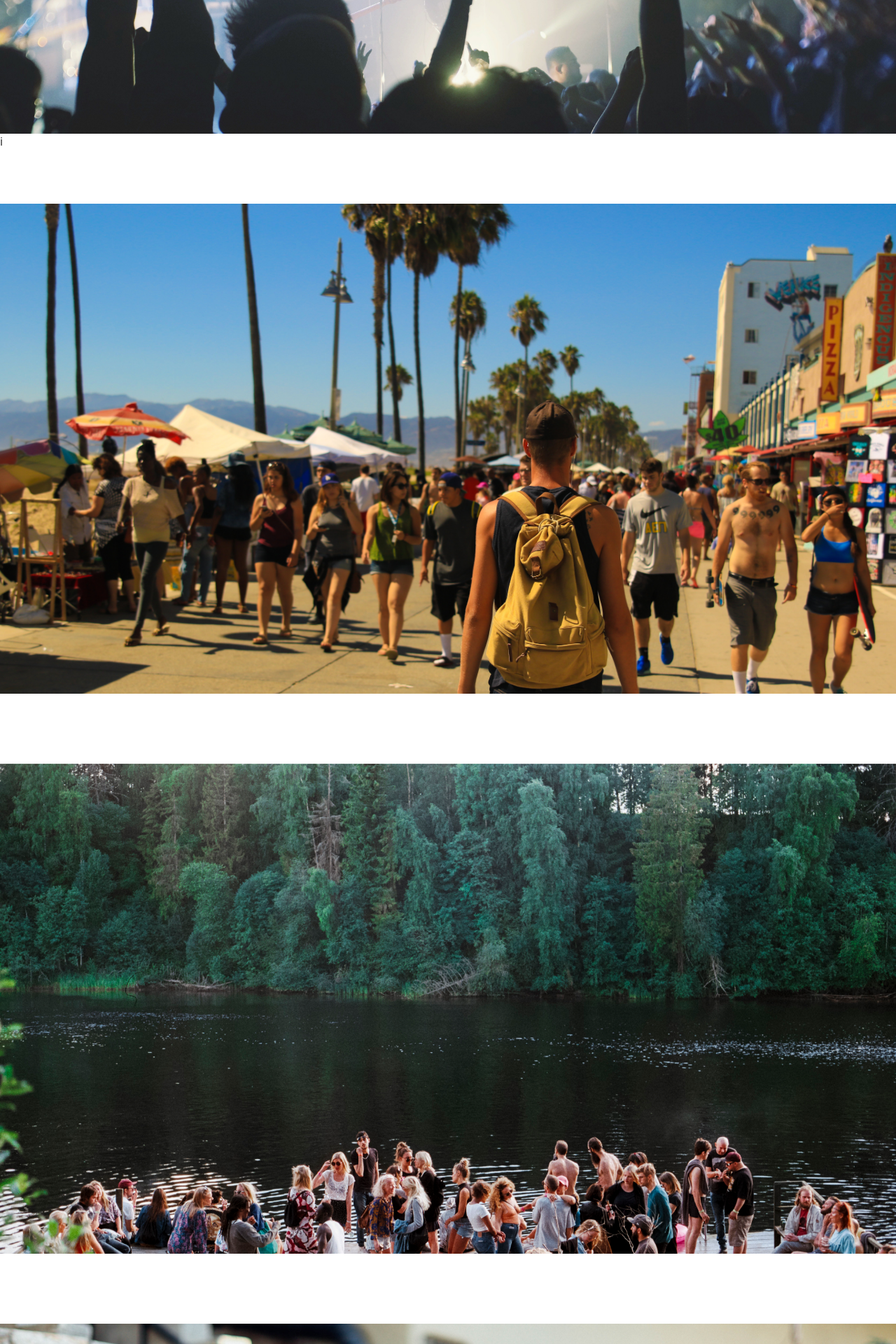
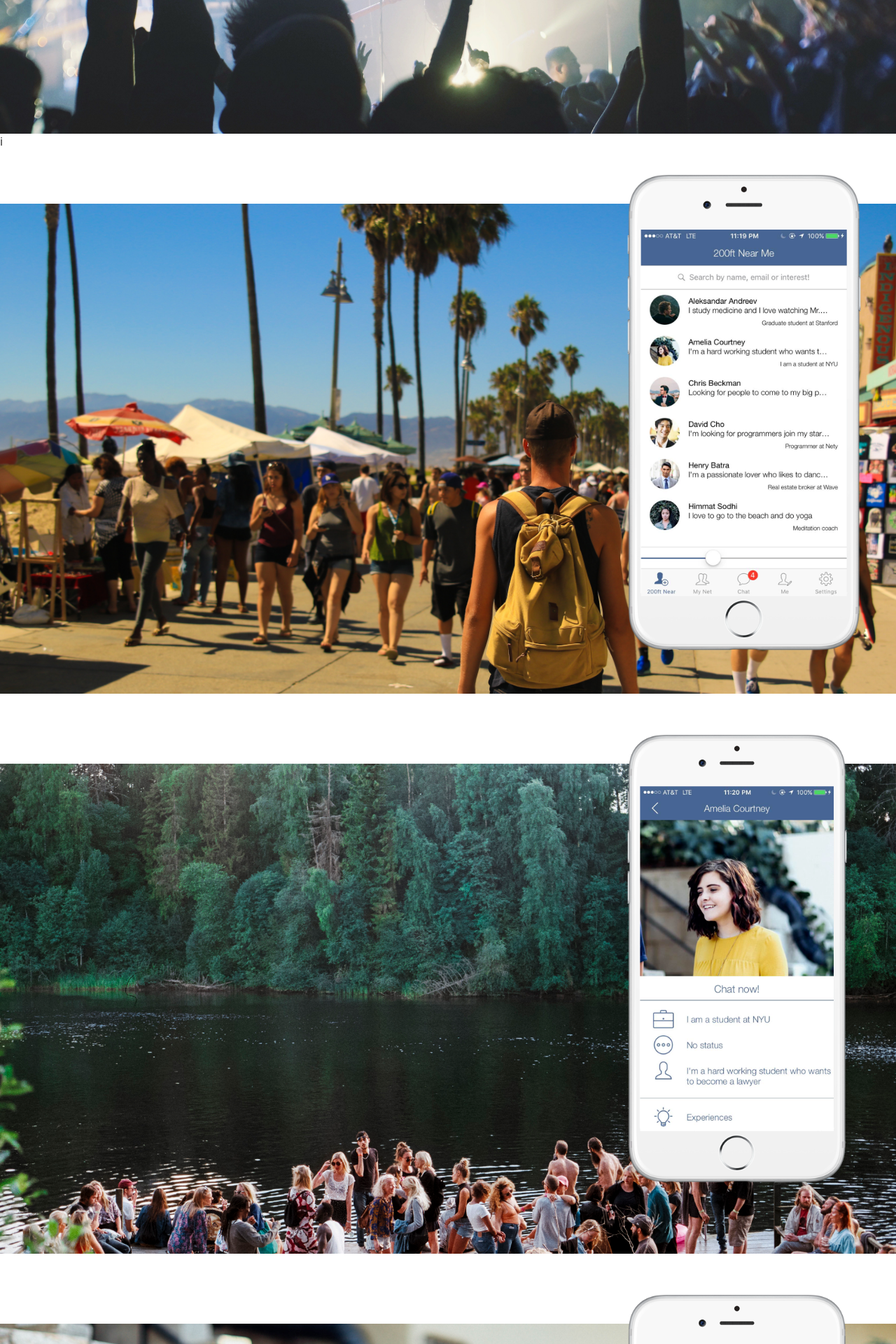
Before and after one commit to 0xluckyg/nety-landing-page-html-css-js, a PHP site: page / in a window 1280 px wide. Shown: the part 2209-4129 px from the top of the page at 70% size. Run offline with PHP 8.4, Linux system fonts and the light colour scheme; some libraries are stand-ins or nearby versions.

Commit message:
landing page finished

```diff
--- a/css/main.css
+++ b/css/main.css
@@ -64,7 +64,11 @@
 
 
 /* Slide 4 */
-#slide-4 .bcg {background-image:url('../img/backgroundImage4.jpg')}
+#slide-4 .bcg {
+    position: relative;
+    z-index: 0;
+    background-image:url('../img/backgroundImage4.jpg')
+}
 #slide-4 .hsContent {
     margin-left: -500px;
     top: auto;
@@ -86,6 +90,18 @@
     font-size: 100px;
     font-weight: 500;
 }
+#slide-4 .rightContainer {
+    float: right;
+    position: relative;
+    z-index: 1;
+
+    width: 30%;
+    height: 100%;
+}
+#slide-4 .firstIphoneImage {
+    height: 85%;
+    padding-top: 15%;
+}
 
 /* Slide 5 */
 #slide-5 .bcg {background-image:url('../img/backgroundImage5.jpg')}
@@ -103,6 +119,18 @@
     font-size: 100px;
     font-weight: 500;
 }
+#slide-5 .rightContainer {
+    float: right;
+    position: relative;
+    z-index: 1;
+
+    width: 30%;
+    height: 100%;
+}
+#slide-5 .secondIphoneImage {
+    height: 80%;
+    padding-top: 15%;
+}
 
 /* Slide 6 */
 #slide-6 .bcg {background-image:url('../img/backgroundImage6.jpg')}
@@ -111,11 +139,24 @@
 }
 #slide-6 h2 {
     line-height: 1;
+    position: fixed;
     top: 40%;
 }
 #slide-6 .connect {
     font-size: 100px;
     font-weight: 500;
+}
+#slide-6 .rightContainer {
+    float: right;
+    position: relative;
+    z-index: 1;
+
+    width: 30%;
+    height: 100%;
+}
+#slide-6 .thirdIphoneImage {
+    height: 80%;
+    padding-top: 15%;
 }
 
 /*Terms*/
--- a/index.html
+++ b/index.html
@@ -128,8 +128,10 @@
 			    			data-anchor-target="#slide-4" >
 				    		<h2>NOW YOU'RE IN <br><span class="fullControl">CONTROL</span><br> OF <br><span class="where">WHERE</span><br> YOU ARE AND <br><span class="who">WHO</span><br> YOU MEET</h2>
 			    		</div>
+			    	<div class="rightContainer">
+			    		<img class="firstIphoneImage" src="img/iPhoneDisplay1.png">
 			    	</div>
-
+			    	</div>
 			    </div>
 			</section>
 
@@ -147,6 +149,9 @@
 			    			data-anchor-target="#slide-5">
 				    		<h2>SIMPLY <br><span class="search">SEARCH</span></h2>
 			    		</div>
+			    	<div class="rightContainer">
+			    		<img class="secondIphoneImage" src="img/iPhoneDisplay2.png">
+			    	</div>
 			    	</div>
 
 			    </div>
@@ -166,6 +171,9 @@
 			    			data-anchor-target="#slide-6" >
 				    		<h2>AND <br><span class="connect">CONNECT</span></h2>
 			    		</div>
+			    	<div class="rightContainer">
+			    		<img class="thirdIphoneImage" src="img/iPhoneDisplay3.png">
+			    	</div>
 			    	</div>
 
 			    </div>
```
Also changed, not shown: img/iPhoneDisplay1.png (added), img/iPhoneDisplay2.png (added), img/iPhoneDisplay3.png (added), 2 other files.
